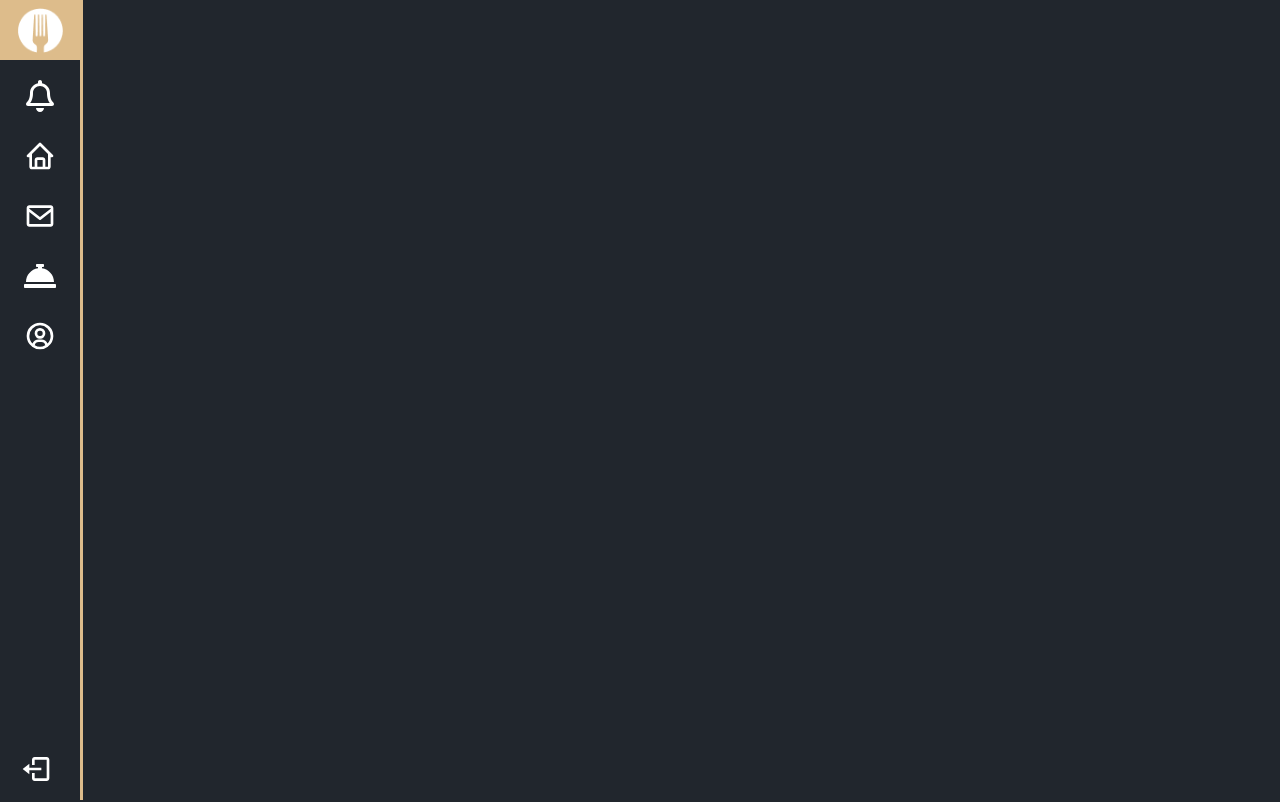
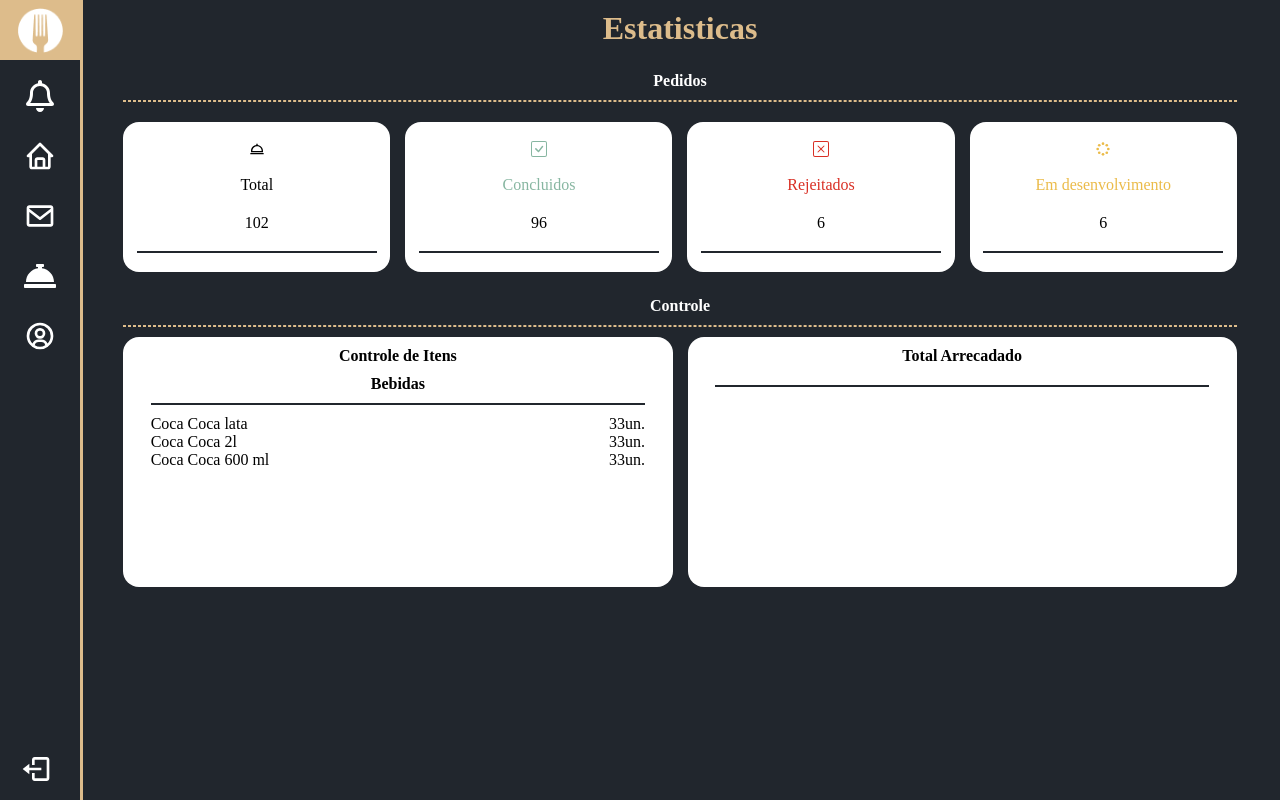
Before and after one commit to kevinaryeldev/cardapio-digital-capstone, a React (Create React App) app: page / in a window 1280 px wide. Shown: the top 802 px of the page. Built offline with nearby package versions, Linux system fonts and the light colour scheme.

Commit message:
style: adapted layout for desktop version

```diff
--- a/src/components/BoxDemand/styles.js
+++ b/src/components/BoxDemand/styles.js
@@ -9,11 +9,16 @@ flex-direction:column;
 justify-content:space-evenly;
 align-items: center;
 margin: 10px 0;
+border-radius: 16px;
 color:${(props) => (props.color === 'g'? "var(--positive-color)"
                         : props.color === "r" ? "var(--error-color)"
                             : props.color === "y" ? "var(--alert-color)":null)};
-    .IconBox{
-        font-size:44px;
+p{
+    color:black;
+}
+@media (min-width:1024px){
+    width:350px;
+}
 `
 export const TitleCard = styled.span`
     font-size: 16px;
--- a/src/pages/collaborator/admin/StatisticsPage/index.jsx
+++ b/src/pages/collaborator/admin/StatisticsPage/index.jsx
@@ -1,76 +1,26 @@
 import Menu from "../../../../components/Menu";
-import styled from "styled-components";
 
-import BoxDemand from '../../../../components/BoxDemand'
-
-const Container = styled.section`
-  background-color: var(--primary-color);
-
-`;
-const BoxContent = styled.div`
-  width: 90%;
-  margin: 0 auto;
-  display: flex;
-  flex-direction: column;
-  align-items: center;
-  justify-content: center;
-  .LineDivBox{
-    width:90%;
-    border: 1px solid var(--primary-color);
-    margin: 10px auto;
-  }
-`;
-const Title = styled.h1`
-  color: var(--secondary-color);
-  font-weight: bold;
-  font-size: 32px;
-  margin: 10px 0;
-`;
-const Subtitle = styled.h2`
-  color: var(--terciary-color);
-  font-size: 16px;
-  margin-top: 15px;
-`;
-const LineDiv = styled.hr`
-  width: 100%;
-  border: 1px dashed var(--secondary-color);
-  margin: 10px 0;
-`;
-const ControlItems = styled.div`
-width:100%;
-background-color:var(--terciary-color);
-display:flex;
-align-items:center ;
-flex-direction: column;
-height: 190px;
-
-  ul{
-    width:90%;
-    margin: 0 auto;
-
-  }
-  li{
-    display:flex;
-    justify-content: space-between;
-  }
-`
-const TitleBox = styled.h3`
-  margin: 10px 0;
-  font-size:16px;
-`
-const AllRaised = styled.div`
-width:100%;
-background-color:var(--terciary-color);
-display:flex;
-align-items:center ;
-flex-direction: column;
-margin-top: 20px;
-height:190px;
-`
-
+import BoxDemand from "../../../../components/BoxDemand";
+import {
+  Container,
+  BoxContent,
+  ContentDemand,
+  Title,
+  Subtitle,
+  LineDiv,
+  ContentControl,
+  ControlItems,
+  TitleBox,
+  AllRaised,
+} from "./styles";
 
 const StatisticsPage = () => {
-  const listProducts = [{name:"Coca Coca lata",qtd:33},{name:"Coca Coca 2l",qtd:33},{name:"Coca Coca 600 ml",qtd:33}]
+  //Dados de exemplo
+  const listProducts = [
+    { name: "Coca Coca lata", qtd: 33 },
+    { name: "Coca Coca 2l", qtd: 33 },
+    { name: "Coca Coca 600 ml", qtd: 33 },
+  ];
   return (
     <Container>
       <Menu></Menu>
@@ -78,21 +28,38 @@ const StatisticsPage = () => {
         <Title>Estatisticas</Title>
         <Subtitle>Pedidos</Subtitle>
         <LineDiv></LineDiv>
-          <BoxDemand text={"Total"} icon={"Bidish"} qtd={102} color={"b"}/>
-          <BoxDemand text={"Concluidos"} icon={"BsCheckSquare"} qtd={96} color={"g"}/>
-          <BoxDemand text={"Rejeitados"} icon={"BsXSquare"} qtd={6} color={"r"}/>
-          <BoxDemand text={"Em desenvolvimento"} icon={"BiLoaderCircle"} qtd={6} color={"y"}/>
+        <ContentDemand>
+          <BoxDemand text={"Total"} icon={"Bidish"} qtd={102} color={"b"} />
+          <BoxDemand
+            text={"Concluidos"}
+            icon={"BsCheckSquare"}
+            qtd={96}
+            color={"g"}
+          />
+          <BoxDemand
+            text={"Rejeitados"}
+            icon={"BsXSquare"}
+            qtd={6}
+            color={"r"}
+          />
+          <BoxDemand
+            text={"Em desenvolvimento"}
+            icon={"BiLoaderCircle"}
+            qtd={6}
+            color={"y"}
+          />
+        </ContentDemand>
         <Subtitle>Controle</Subtitle>
         <LineDiv></LineDiv>
-
+        <ContentControl>
           <ControlItems>
             <TitleBox>Controle de Itens</TitleBox>
             <h4>Bebidas</h4>
-          <LineDiv className='LineDivBox'></LineDiv>
+            <LineDiv className="LineDivBox"></LineDiv>
             <ul>
-          {listProducts.map((item,index)=>(
+              {listProducts.map((item, index) => (
                 <li key={index}>
-            <span >{item.name}</span>
+                  <span>{item.name}</span>
                   <p>{item.qtd}un.</p>
                 </li>
               ))}
@@ -100,9 +67,9 @@ const StatisticsPage = () => {
           </ControlItems>
           <AllRaised>
             <TitleBox>Total Arrecadado</TitleBox>
-          <LineDiv className='LineDivBox'></LineDiv>
+            <LineDiv className="LineDivBox"></LineDiv>
           </AllRaised>
-
+        </ContentControl>
       </BoxContent>
     </Container>
   );
--- /dev/null
+++ b/src/pages/collaborator/admin/StatisticsPage/styles.js
@@ -0,0 +1,98 @@
+import styled from 'styled-components'
+
+export const Container = styled.section`
+  background-color: var(--primary-color);
+  @media (min-width: 1024px) {
+    display: flex;
+  }
+`;
+export const BoxContent = styled.div`
+  width: 90%;
+  margin: 0 auto;
+  display: flex;
+  flex-direction: column;
+  align-items: center;
+  justify-content: center;
+  .LineDivBox {
+    width: 90%;
+    border: 1px solid var(--primary-color);
+    margin: 10px auto;
+  }
+  @media (min-width:1024px){
+    width:87%;
+    justify-content:flex-start;
+  }
+`;
+export const ContentDemand = styled.div`
+  display: flex;
+  flex-direction: column;
+  width: 100%;
+  @media (min-width: 1024px) {
+    flex-direction: row;
+    gap: 15px;
+  }
+`;
+export const Title = styled.h1`
+  color: var(--secondary-color);
+  font-weight: bold;
+  font-size: 32px;
+  margin: 10px 0;
+`;
+export const Subtitle = styled.h2`
+  color: var(--terciary-color);
+  font-size: 16px;
+  margin-top: 15px;
+`;
+export const LineDiv = styled.hr`
+  width: 100%;
+  border: 1px dashed var(--secondary-color);
+  margin: 10px 0;
+`;
+export const ContentControl =styled.div`
+  width:100%;
+  @media (min-width:1024px){
+    display:flex;
+    width:100%;
+    justify-content:space-between;
+    align-items: center;
+    gap:15px;
+  }
+`
+export const ControlItems = styled.div`
+  width: 100%;
+  background-color: var(--terciary-color);
+  display: flex;
+  align-items: center;
+  flex-direction: column;
+  height: 190px;
+  border-radius:16px;
+  ul {
+    width: 90%;
+    margin: 0 auto;
+  }
+  li {
+    display: flex;
+    justify-content: space-between;
+  }
+   @media (min-width:1024px){
+    height:250px;
+  }
+`;
+export const TitleBox = styled.h3`
+  margin: 10px 0;
+  font-size: 16px;
+`;
+export const AllRaised = styled.div`
+  width: 100%;
+  background-color: var(--terciary-color);
+  display: flex;
+  align-items: center;
+  flex-direction: column;
+  margin-top: 20px;
+  height: 190px;
+  border-radius:16px;
+  @media (min-width:1024px){
+    margin-top:0;
+    height:250px;
+  }
+`;
```
Lines whose indentation alone changed are shown as unchanged.
